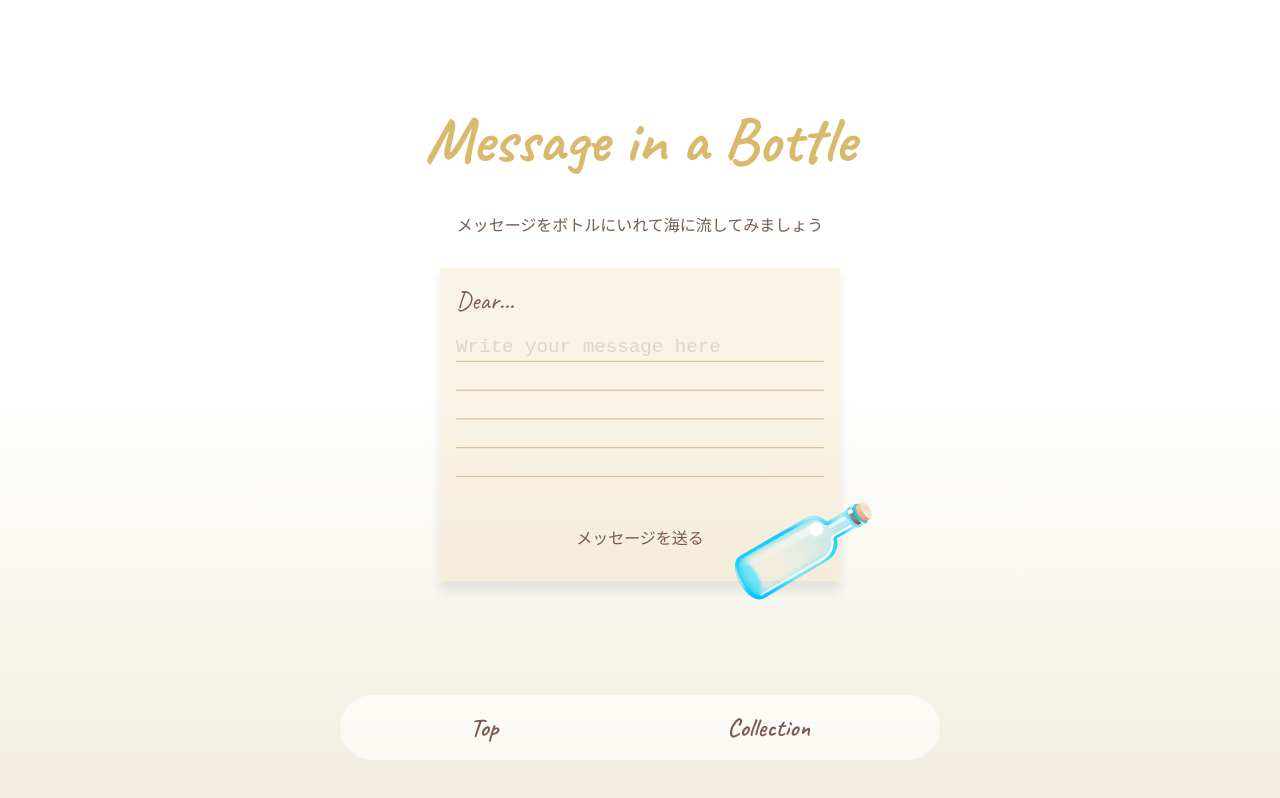
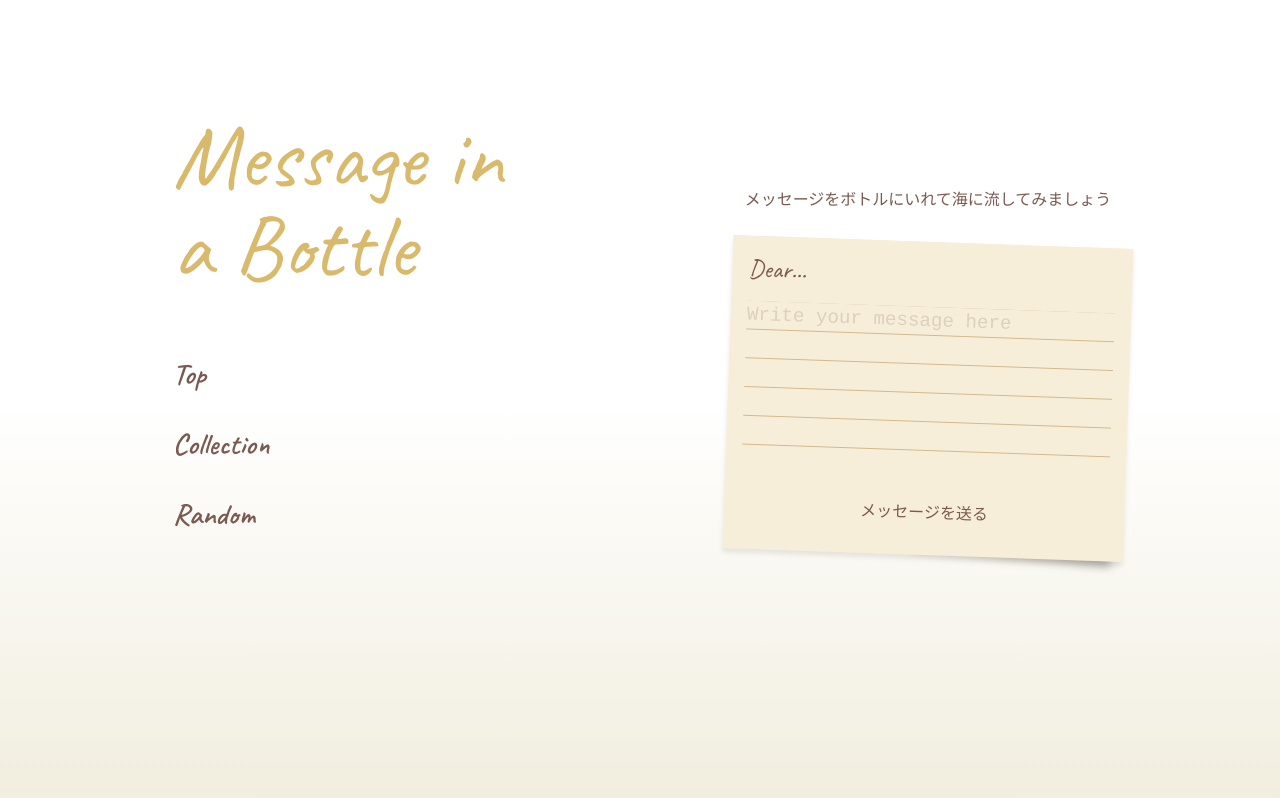
Before and after one commit to e2saeki/ad_calender_2024, a Next.js app: page / in a window 1280 px wide. Built offline with nearby package versions, Linux system fonts and the light colour scheme.

Commit message:
レイアウトを全体的に変更

```diff
--- a/app/_components/card/CardCreation.module.css
+++ b/app/_components/card/CardCreation.module.css
@@ -1,83 +1,114 @@
+.contents_wrap {
+  display: flex;
+  flex-flow: column nowrap;
+  gap: 2rem;
+  justify-content: center;
+  width: 100%;
+  height: 100%;
+}
+
 .form_wrap {
   position: relative;
+  z-index: 1;
+  width: 90%;
+  max-width: 400px;
+  margin: auto;
+  background: rgb(247 238 218);
+  box-shadow: 0 4px 5px rgb(144 140 132 / 20%);
+    transform: rotate(2deg);
+}
+
+.form_wrap::before {
+  position: absolute;
+  inset: 0;
+  z-index: 2;
+  width: 100%;
+  height: 100%;
+  margin: auto;
+  content: "";
+  background: rgb(247 238 218);
+}
+
+.form_wrap::after {
+  position: absolute;
+  inset: 80% 10px 15px auto;
+  z-index: 1;
+  width: 50%;
+  max-width:300px;
+  content: "";
+  background: #fff;
+  box-shadow: 0 15px 10px rgb(144 140 132 / 80%);
+  transform: rotate(3deg);
+}
+
+.form_inner {
+  position: relative;
+  z-index: 3;
   display: flex;
   flex-flow: column wrap;
   gap: 1rem;
+  width: 100%;
+  padding: 16px;
   margin: 0 auto 60px;
-  padding: 16px;
-  width: 90%;
-  max-width: 400px;
-  background: rgba(217, 186, 108, .17);
-  box-shadow: 0px 10px 10px rgba(144, 140, 132, 0.2);
-}
-.form_wrap::before {
-  position: absolute;
-  right: -40px;
-  bottom: -40px;
-  z-index: 10;
-  display: block;
-  width: 150px;
-  height: 150px;
-  background: url(/img/bottle.png) no-repeat center center;
-  background-size: contain;
-  content: '';
-  transition: all .3s ease-out;
-  transform: rotate(60deg);
-  pointer-events: none;
 }
 
 .label {
+  font-family: var( --caveat);
+  font-size: 1.6rem;
   font-weight: 400;
-  font-size: 1.6rem;
-  font-family: var( --Caveat);
 }
+
 .textarea {
   position: relative;
+  z-index: 1;
+  width: 100%;
+  max-width: 368px;
+  min-height: 160px;
+  margin: auto;
   overflow: hidden;
+  font-size: 1.2rem;
+  line-height: 1.5em;
+  color: var(--foreground);
   resize: none;
-  z-index: 1;
-  margin: auto;
-  min-height: 160px;
-  max-width: 368px;
-  width: 100%;
-  border: none;
   background: linear-gradient(transparent, transparent calc(1.5em - 1px), #d4b88c calc(1.5em - 1px), #d4b88c calc(1.5em), transparent calc(1.5em)) transparent;
   background-size: 100% 1.5em;
-  color: var(--foreground);
-  font-size: 1.2rem;
-  line-height: 1.5em;
+  border: none;
 }
+
 .textarea:focus {
   outline: none;
 }
+
 .textarea::placeholder {
-  color: rgba(122, 90, 80, .2);
+  color: rgb(122 90 80 / 20%);
 }
 
 .button {
+  display: block;
+  width: 200px;
+  padding: 0;
+  padding: 16px;
+  margin: auto;
+  font-size: 1rem;
+  color: var(--foreground);
+  text-align: center;
+  appearance: none;
+  cursor: pointer;
   background-color: transparent;
   border: none;
-  cursor: pointer;
+  border-radius: 30px;
   outline: none;
-  padding: 0;
-  appearance: none;
-  margin: auto;
-  width: 200px;
-  text-align: center;
-  display: block;
-  padding: 16px;
-  color: var(--foreground);
-  font-size: 1rem;
   transition: all .3s ease-out;
-  border-radius: 30px;
+
   &:hover {
+      background: #d4b88c;
       opacity: .5;
-      background: #d4b88c;
   }
 }
-.form_wrap:has(.button:hover )::before {
+
+/* .form_wrap:has(.button:hover )::before {
   transform: rotate(45deg);
-}
+} */
 
 .error {
   font-size: .9rem;
--- a/app/_components/card/CardCreationForm.tsx
+++ b/app/_components/card/CardCreationForm.tsx
@@ -27,6 +27,7 @@ export default function Contact() {
       // 入力されたメッセージを取得
       const message = textareaRef.current?.value || '';
       // API Routeにデータを送信
+
       const response = await fetch('/api/sendMessage', {
         method: 'POST',
         headers: {
@@ -40,7 +41,7 @@ export default function Contact() {
         throw new Error(result.error || '送信に失敗しました');
       }
       // 成功時に別のページにリダイレクト
-      router.push('/random/');
+      router.push('/collection');
     } catch {
       setError('エラーが発生しました');
     } finally {
@@ -49,9 +50,14 @@ export default function Contact() {
   }
 
   return (
+    <div className={`${css.contents_wrap}`}>
+      <p>メッセージをボトルにいれて海に流してみましょう</p>
       <form onSubmit={handleSubmit}>
         <div className={`${css.form_wrap}`}>
-      <label htmlFor="message" className={`${css.label}`}>Dear...</label>
+          <div className={`${css.form_inner}`}>
+            <label htmlFor="message" className={`${css.label}`}>
+              Dear...
+            </label>
             <textarea
               ref={textareaRef}
               className={`${css.textarea}`}
@@ -66,6 +72,8 @@ export default function Contact() {
               {isSubmitting ? '送信中...' : 'メッセージを送る'}
             </button>
           </div>
+        </div>
       </form>
+    </div>
   );
 }
--- a/app/_components/header/Header.module.css
+++ b/app/_components/header/Header.module.css
@@ -1,30 +1,77 @@
 .global_header {
-  margin: auto;
-  padding: 0 14px;
-  width: 90%;
-  max-width: 600px;
-  background: rgba(255, 255, 255, 0.6);
   position: absolute;
-  inset: auto 0 5%;
-  padding: 16px;
-  border-radius: 60px;
-  backdrop-filter: blur(5px);
-  z-index: 10;
-  .nav {
-    font-family: var( --Caveat);
-    font-weight: 600;
-    font-size: 1.6rem;
-    display: grid;
-    gap: 1px;
-    grid-template-columns: auto auto;
-    text-align: center;
+  inset: 0 auto 0 0;
+  z-index: 2;
+  width: 45%;
+  height: 80vh;
+  max-height: 800px;
+  padding: 0 0 0 10%;
+  margin: auto auto auto 0;
+  container-type: inline-size;
+  @media screen and (width <= 980px) {
+    position: relative;
+    inset: auto;
+    width: 100%;
+    height: auto;
+    padding: 0;
+    overflow: hidden;
   }
 }
 
+  .title {
+    z-index: 2;
+    width: 80%;
+    margin: 2rem auto;
+    font-family: var(--caveat);
+    font-size: calc(100cqw / 5);
+    font-weight: 400;
+    line-height: 1;
+    color: #d9ba6c;
+    @media screen and (width <= 980px) {
+    margin: 4rem auto;
+    font-size: calc(100cqw / 9);
+    }
+  }
+
+  .nav {
+    position: relative;
+    z-index: 2;
+    display: flex;
+    flex-flow: column nowrap;
+    gap: 2rem;
+    width: 80%;
+    margin: 4rem auto;
+    font-family: var(--caveat);
+    font-size: calc(100cqw / 15);
+    font-weight: 600;
+    @media screen and (width <= 980px) {
+        font-size: 1.6rem;
+    }
+  }
+
+
 .nav a {
+  display: block;
   color: var(--foreground);
-  transition: all .2s ease-in-out;
+  transition: color 0.2s ease-in-out;
+
   &:hover {
-    color: #D9BA6C;
+    color: #d9ba6c;
   }
 }
+
+.bottle {
+  position: absolute;
+  inset: auto -50% -100px auto;
+  z-index: 1;
+  width: 150%;
+  min-width: 700px;
+  max-width: 980px;
+  height: auto;
+  aspect-ratio: 1.6/1;
+  margin: auto;
+  @media screen and (width <= 980px) {
+    inset: auto -30% -30% auto;
+    width: 100%;
+  }
+}
--- a/app/_components/header/Header.tsx
+++ b/app/_components/header/Header.tsx
@@ -1,14 +1,20 @@
 import Link from 'next/link';
 import css from './Header.module.css';
+import { Bottle } from '@/app/_components/animation/Bottle';
 
 export const Header = () => {
   return (
     <>
       <header className={`${css.global_header}`}>
+        <h1 className={`${css.title}`}>Message in a Bottle</h1>
         <nav className={`${css.nav}`}>
           <Link href="/">Top</Link>
           <Link href="/collection/">Collection</Link>
+          <Link href="/random/">Random</Link>
         </nav>
+        <div className={`${css.bottle}`}>
+          <Bottle />
+        </div>
       </header>
     </>
   );
--- a/app/css/Collection.module.css
+++ b/app/css/Collection.module.css
@@ -1,72 +1,80 @@
-.bottle {
-  margin: 0 auto 30px;
-  width: 80%;
-  height: auto;
-  aspect-ratio: 1.6/1;
-  max-width: 500px;
-  height: auto;
+.list {
+  display: flex;
+  flex-flow: column nowrap;
+  height: 100%;
+  padding: 4rem 0;
+  margin: 0 auto;
+  list-style: none;
+  container-type: inline-size;
 }
+
+.list li {
+    display: flex;
+    flex-grow: 1;
+    align-items: center;
+}
+
 .message_wrap {
   position: relative;
   display: flex;
   flex-flow: column wrap;
   gap: 1rem;
-  margin: 0 auto 100px;
-  padding: 32px 16px;
   width: 90%;
   max-width: 400px;
-  background: rgba(217, 186, 108, .17);
-  box-shadow: 0px 10px 10px rgba(144, 140, 132, 0.2);
+  padding: 32px 16px;
+  margin: 0 auto 100px;
+  background: rgb(247 238 218);
+  box-shadow: 0 10px 10px rgb(144 140 132 / 20%);
+  transition: all .2s ease-in-out;
   transform: rotate(-3deg);
-  transition: all .2s ease-in-out;
 }
-.list {
-  list-style: none;
+
+.list li:nth-child(even) .message_wrap {
+  transform: rotate(3deg) translate(30%,0);
 }
-.list li:nth-child(even) .message_wrap {
-  transform: rotate(3deg) translate(40%,0);
+
+.list li:nth-child(odd) .message_wrap {
+  transform: rotate(-6deg)  translate(-20%,0);
 }
-.list li:nth-child(odd) .message_wrap {
-  transform: rotate(-6deg)  translate(-40%,0);
-}
+
 .list li:last-child .message_wrap {
   transform: rotate(-3deg) translate(0,0);
 }
-
-@media (768px >= width) {
+@container (max-width: 600px) {
   .list li:nth-child(even) .message_wrap {
     transform: rotate(3deg)  translate(0,0);
   }
+
   .list li:nth-child(odd) .message_wrap {
     transform: rotate(-3deg)  translate(0,0);
   }
 }
 
 .head {
+  font-family: var( --caveat);
+  font-size: 1.6rem;
   font-weight: 400;
-  font-size: 1.6rem;
-  font-family: var( --Caveat);
 }
+
 .message {
   position: relative;
   z-index: 1;
+  width: 100%;
+  min-height: 140px;
   margin: 0 auto;
-  width: 100%;
-  border: none;
+  font-size: 1.2rem;
+  line-height: 1.8em;
+  color: var(--foreground);
   background: linear-gradient(transparent, transparent calc(1.8em - 1px), #d4b88c calc(1.8em - 1px), #d4b88c calc(1.8em), transparent calc(1.8em)) transparent;
   background-size: 100% 1.8em;
-  color: var(--foreground);
-  font-size: 1.2rem;
-  line-height: 1.8em;
-  min-height: 140px;
+  border: none;
   border-top: 1px solid #d4b88c;
   }
-
-
   @keyframes animation {
   0%{
       transform: rotate(0deg);
   }
+
   100%{
       transform: rotate(-6deg);
   }
--- a/app/css/globals.css
+++ b/app/css/globals.css
@@ -1,7 +1,7 @@
 :root {
-  --background: #ffffff;
-  --foreground: #7A5A50;
-  --Caveat: 'Caveat', sans-serif;
+  --background: #fff;
+  --foreground: #7a5a50;
+  --caveat: 'Caveat', sans-serif;
 }
 
 @media (prefers-color-scheme: dark) {
@@ -11,25 +11,23 @@
   }
 }
 
+* {
+  box-sizing: border-box;
+  padding: 0;
+  margin: 0;
+}
+
 html,
 body {
   max-width: 100vw;
-  overflow-x: hidden;
   height: 100%;
 }
 
 body {
+  font-family: Arial, Helvetica, sans-serif;
   color: var(--foreground);
-  background: linear-gradient(0deg, rgba(241,238,223,1) 0%, rgba(255,255,255,1) 50%);
-  font-family: Arial, Helvetica, sans-serif;
   -webkit-font-smoothing: antialiased;
   -moz-osx-font-smoothing: grayscale;
-}
-
-* {
-  box-sizing: border-box;
-  padding: 0;
-  margin: 0;
 }
 
 a {
@@ -48,36 +46,65 @@ p {
 }
 
 .back {
+  position: absolute;
+  inset: 0 0 auto;
+  z-index: 1;
   min-height: 200px;
-  z-index: 1;
-  position: relative;
-}
-main {
-  margin: -100px auto 0;
-  width: 100%;
-  padding: 0 4% 15%;
-  display: flex;
-  flex-flow: column nowrap;
-  z-index: 2;
-  gap: 2rem;
-  position: relative;
-  h1 {
-      font-family: var( --Caveat);
-      color: #D9BA6C;
-      font-size: 4rem;
-      margin: auto;
-      text-align: center;
+  overflow-x: hidden;
+
+  &::before {
+    position: fixed;
+    inset: 0;
+    display: block;
+    width: 100%;
+    height: 100%;
+    margin: auto;
+    content: "";
+    background: linear-gradient(0deg, rgb(241 238 223 / 100%) 0%, rgb(255 255 255 / 100%) 50%);
   }
 }
 
-
-@media (600px >= width) {
-  main {
-    h1 {
-        font-size: 10vw;
-    }
-      p {
-        font-size: 3vw;
-    }
+.contents_wrap {
+  position: fixed;
+  inset: 0;
+  z-index: 2;
+  display: flex;
+  flex-flow: row nowrap;
+  gap: 0;
+  width: 100%;
+  max-width: 1600px;
+  height: 100%;
+  margin: 0 auto;
+  margin: auto;
+  @media screen and (width <= 980px) {
+    position: relative;
+    display: flex;
+    flex-flow: column nowrap;
+    height: auto;
   }
 }
+
+main {
+  position: relative;
+  z-index: 3;
+  gap: 2rem;
+  width: 55%;
+  padding: 0 4%;
+  margin: 0 0 0 auto;
+  overflow: hidden auto;
+  scrollbar-color: #91e8e2 #fff;
+  scrollbar-width: thin;
+  @media screen and (width <= 980px) {
+    width: 100%;
+  }
+}
+
+@media screen and (width <= 980px) {
+  .contents_wrap {
+    flex-flow: column nowrap;
+  }
+
+  main {
+    width: 100%;
+  }
+}
--- a/app/layout.tsx
+++ b/app/layout.tsx
@@ -8,7 +8,7 @@ import './css/globals.css';
 const caveat = Caveat({
   weight: ['400', '500', '600', '700'],
   subsets: ['latin'],
-  variable: '--Caveat',
+  variable: '--caveat',
   fallback: ['Noto Sans JP', 'sans-serif'],
 });
 
@@ -26,8 +26,10 @@ export default function RootLayout({
     <html lang="ja">
       <body className={`${caveat.variable}`}>
         <div className="back"><Wave /></div>
+        <div className="contents_wrap">
+        <Header />
         <main>{children}</main>
-        <Header />
+        </div>
       </body>
     </html>
   );
--- a/app/page.tsx
+++ b/app/page.tsx
@@ -3,11 +3,7 @@ import CardCreationForm from '@/app/_components/card/CardCreationForm';
 export default async function Home() {
   return (
     <>
-      <h1>Message in a Bottle</h1>
-      <p>メッセージをボトルにいれて海に流してみましょう</p>
-      <div>
-        <CardCreationForm />
-      </div>
+    <CardCreationForm />
     </>
   );
 }
```
Also changed, not shown: app/collection/page.tsx (+3 -4 lines), app/random/page.tsx (+2 -8 lines), package.json (+6 -1 lines), .stylelintrc.js (added), 1 other file (tests, documents, lock files or other folders). Lines whose indentation alone changed are shown as unchanged.
